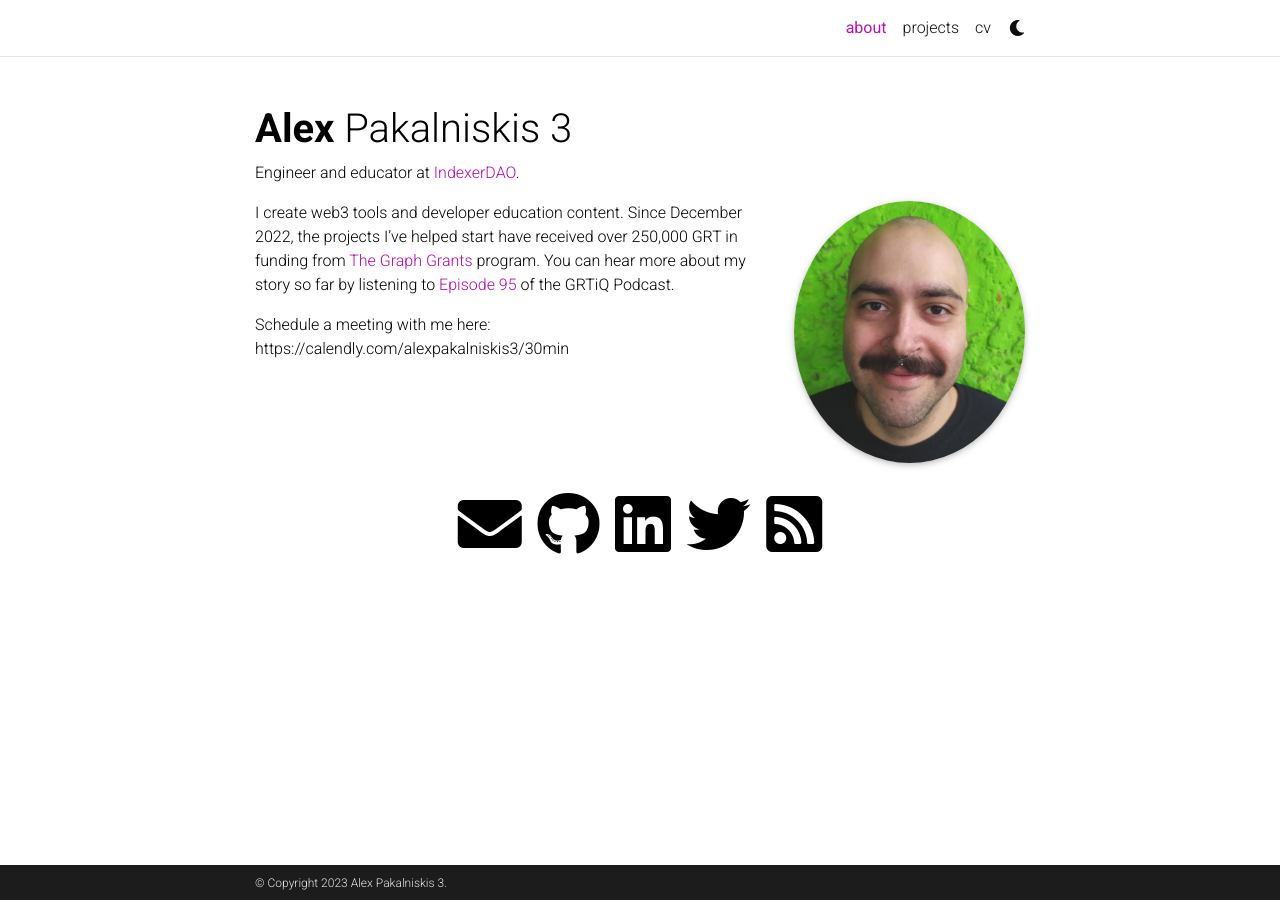
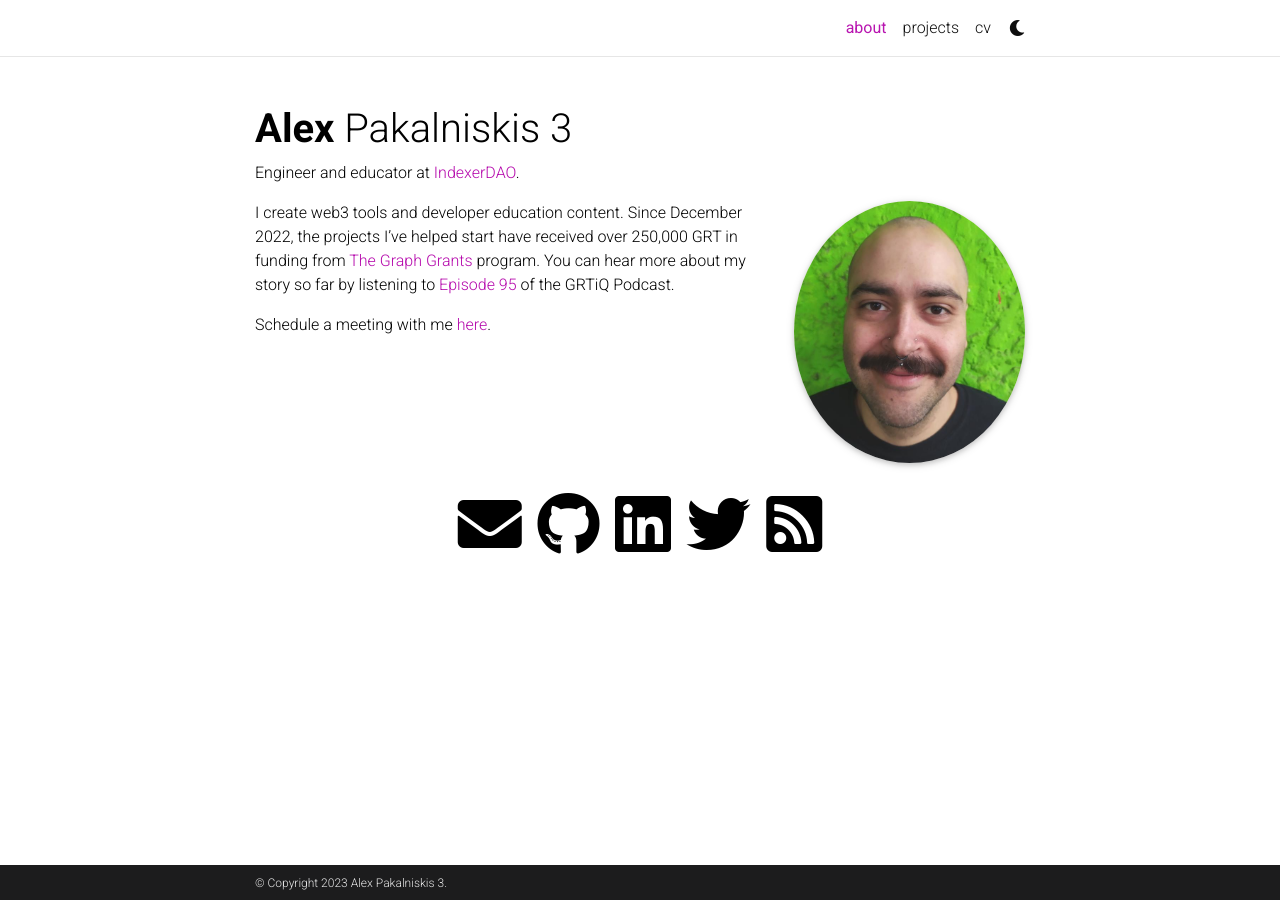
Before and after one commit to alex-pakalniskis/alex-pakalniskis.github.io, a Jekyll site: the page built from _pages/about.md, in a window 1280 px wide. Built offline with Jekyll 4.4.1, drawn with Linux system fonts in a browser that asks for light colours; full-size pictures stand in for the smaller copies a plugin makes; comment, search, counter and statistics services are not loaded; a style sheet for code colours, icons or effects is not loaded.

Commit message:
Update about.md

```diff
--- a/_pages/about.md
+++ b/_pages/about.md
@@ -18,4 +18,4 @@ social: true  # includes social icons at the bottom of the page
 
 I create web3 tools and developer education content. Since December 2022, the projects I've helped start have received over 250,000 GRT in funding from [The Graph Grants](https://thegraph.com/ecosystem/grants/) program. You can hear more about my story so far by listening to [Episode 95](https://www.grtiq.com/grtiq-podcast-95-alex-pakalniskis/) of the GRTiQ Podcast.
 
-Schedule a meeting with me here: https://calendly.com/alexpakalniskis3/30min
+Schedule a meeting with me [here](https://calendly.com/alexpakalniskis3/30min).
```
